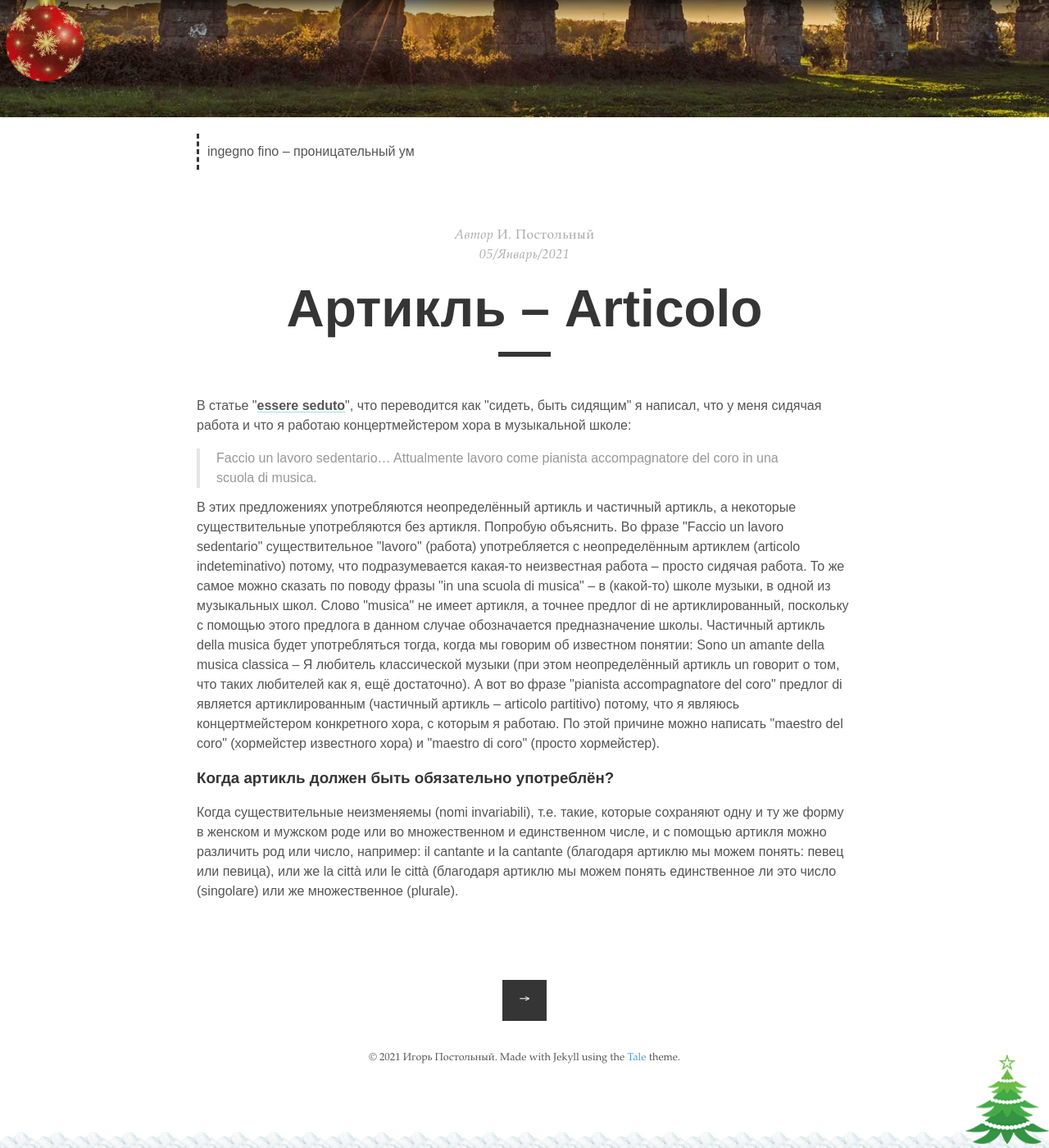
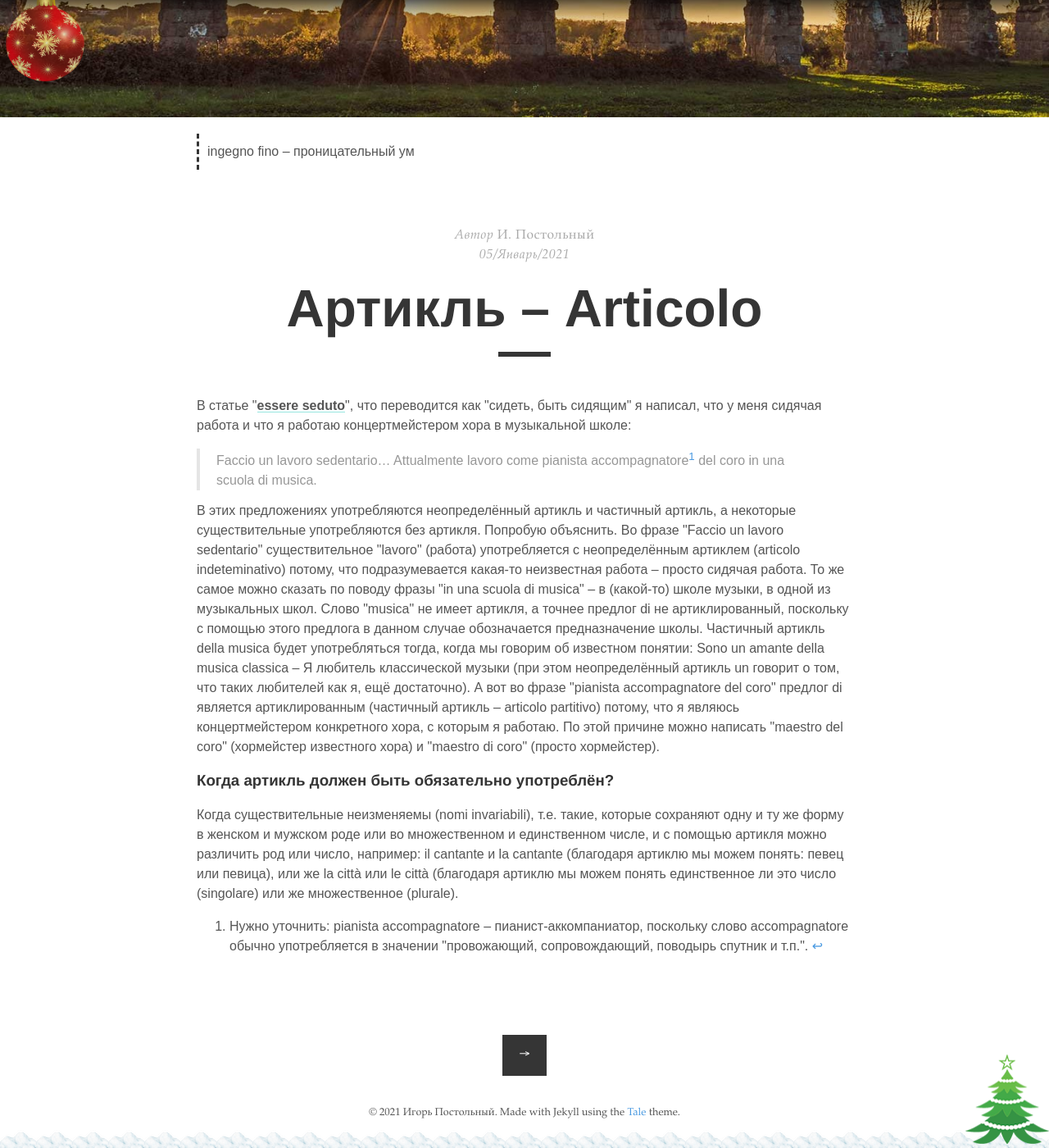
Before and after one commit to postolny/postolny.github.io, a Jekyll site: the page built from _posts/2021-01-05-articolo.md, in a window 1280 px wide and 1400 px high, scrolled down 255 px. Shown: the whole window at 82% size. Built offline with Jekyll 4.4.1, drawn with Linux system fonts in a browser that asks for light colours; nearby versions of some CDN libraries.

Commit message:
Update 2021-01-05-articolo.md

```diff
--- a/_posts/2021-01-05-articolo.md
+++ b/_posts/2021-01-05-articolo.md
@@ -10,10 +10,12 @@ tags: Грамматика
 
 В статье "[essere seduto]({{ site.baseurl }}/2021-01-04/essere-seduto)", что переводится как "сидеть, быть сидящим" я написал, что у меня сидячая работа и что я работаю концертмейстером хора в музыкальной школе:
 
-> Faccio un lavoro sedentario... Attualmente lavoro come pianista accompagnatore del coro in una scuola di musica.
+> Faccio un lavoro sedentario... Attualmente lavoro come pianista accompagnatore[^1] del coro in una scuola di musica.
 
 В этих предложениях употребляются неопределённый артикль и частичный артикль, а некоторые существительные употребляются без артикля. Попробую объяснить. Во фразе "Faccio un lavoro sedentario" существительное "lavoro" (работа) употребляется с неопределённым артиклем (articolo indeteminativo) потому, что подразумевается какая-то неизвестная работа – просто сидячая работа. То же самое можно сказать по поводу фразы "in una scuola di musica" – в (какой-то) школе музыки, в одной из музыкальных школ. Слово "musica" не имеет артикля, а точнее предлог di не артиклированный, поскольку с помощью этого предлога в данном случае обозначается предназначение школы. Частичный артикль della musica будет употребляться тогда, когда мы говорим об известном понятии: Sono un amante della musica classica – Я любитель классической музыки (при этом неопределённый артикль un говорит о том, что таких любителей как я, ещё достаточно). А вот во фразе "pianista accompagnatore del coro" предлог di является артиклированным (частичный артикль – articolo partitivo) потому, что я являюсь концертмейстером конкретного хора, с которым я работаю. По этой причине можно написать "maestro del coro" (хормейстер известного хора) и "maestro di coro" (просто хормейстер).
 
 ### Когда артикль должен быть обязательно употреблён?
 
 Когда существительные неизменяемы (nomi invariabili), т.е. такие, которые сохраняют одну и ту же форму в женском и мужском роде или во множественном и единственном числе, и с помощью артикля можно различить род или число, например: il cantante и la cantante (благодаря артиклю мы можем понять: певец или певица), или же la città или le città (благодаря артиклю мы можем понять единственное ли это число (singolare) или же множественное (plurale).
+
+[^1]: Нужно уточнить: pianista accompagnatore – пианист-аккомпаниатор, поскольку слово accompagnatore обычно употребляется в значении "провожающий, сопровождающий, поводырь спутник и т.п.".
```
